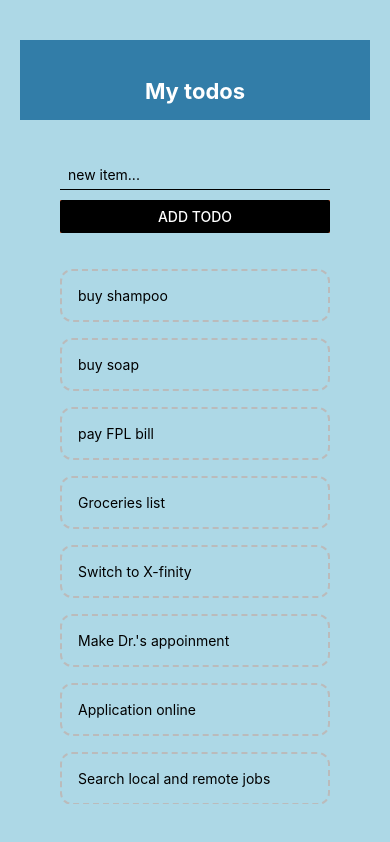
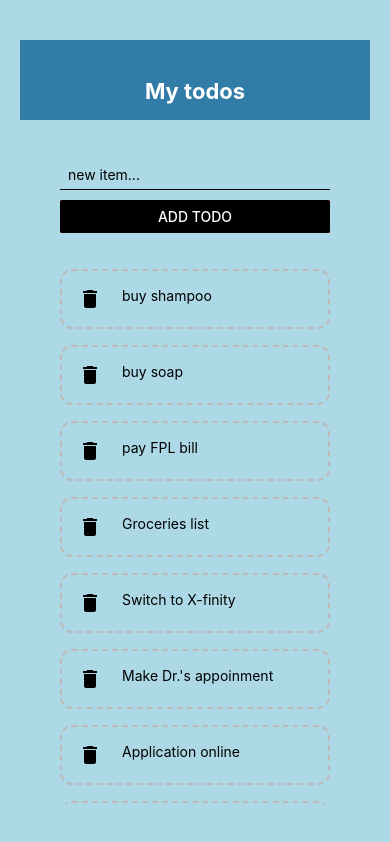
Before and after one commit to rensilva5/ShoppingList-React, a React Native app: screen / in a window 390 px wide. Built offline with nearby package versions, Linux system fonts and the light colour scheme.

Commit message:
My Todos app done, importing MaterialIcons

```diff
--- a/components/todoItem.js
+++ b/components/todoItem.js
@@ -1,22 +1,31 @@
 import React from "react";
-import { Text, TouchableOpacity, StyleSheet } from 'react-native'
+import { Text, TouchableOpacity, StyleSheet, View } from 'react-native';
+import { MaterialIcons } from '@expo/vector-icons';
 
 const TodoItem = ({ item, deleteHandler }) => {
     return (
         <TouchableOpacity onPress={() => deleteHandler(item.key)}>
-            <Text style={styles.item}>{item.text}</Text>
+            <View style={styles.item}>
+                <MaterialIcons name="delete" size={24} color="black" />
+                <Text style={styles.itemText}>{item.text}</Text>
+            </View>
         </TouchableOpacity>
     );
 }
 
 const styles = StyleSheet.create({
     item: {
+        // flex: 1,
+        flexDirection: 'row', // seat next to each other
         padding: 16,
         marginTop: 16,
         borderColor: '#bbb',
         borderWidth: 2,
         borderStyle: 'dashed',
         borderRadius: 12,
+    },
+    itemText: {
+        marginLeft: 20,
     }
 })
 
```
Also changed, not shown: App.js (line endings or trailing spaces).
